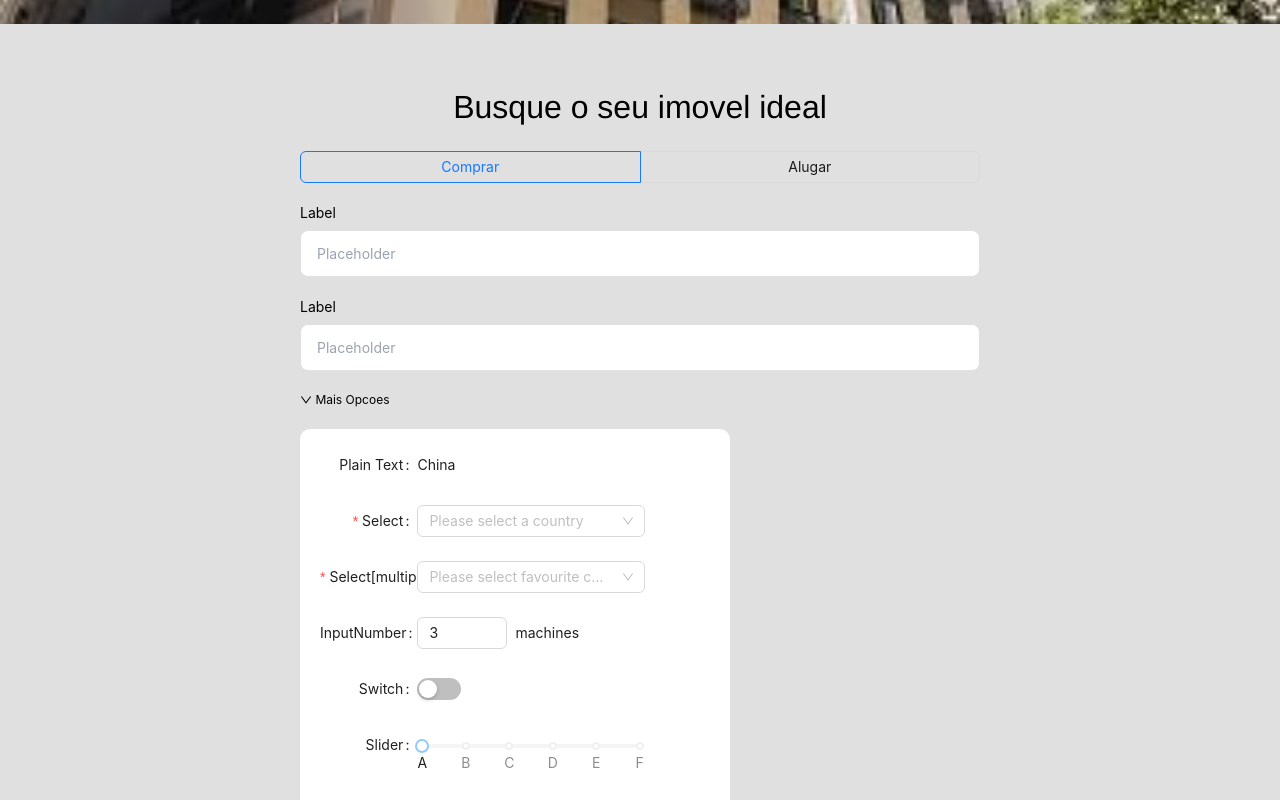
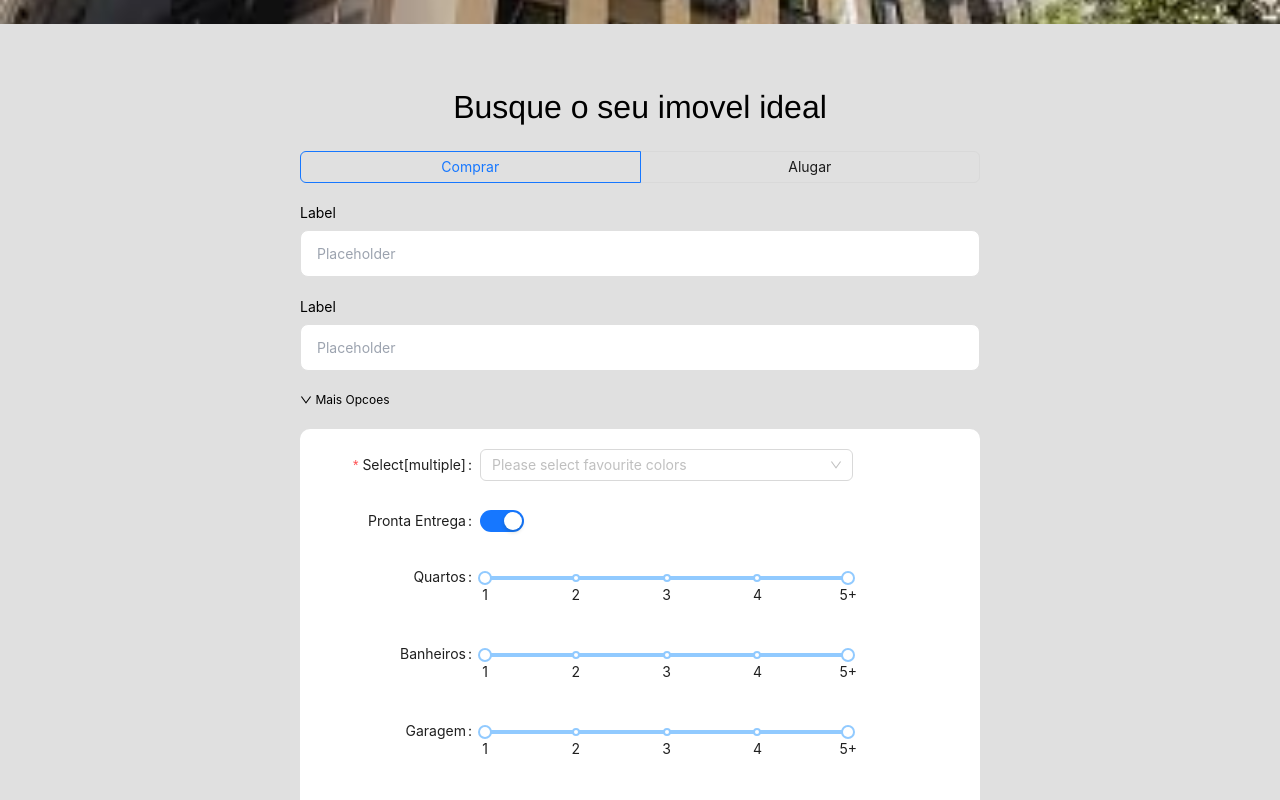
Before and after one commit to SteliosKarvanis/CSI29, a Next.js app in the folder frontend/: page / in a window 1280 px wide. Both pictures are taken after a click on the link "Mais Opcoes". Shown: the part 882-1682 px from the top of the page. Built offline with nearby package versions, Linux system fonts and the light colour scheme.

Commit message:
improving forms

```diff
--- /dev/null
+++ b/frontend/src/components/FormsUtils/index.tsx
@@ -0,0 +1,59 @@
+import { InboxOutlined } from "@ant-design/icons";
+import { Form, Slider, Upload } from "antd";
+
+export interface SliderProps {
+  min: number;
+  max: number;
+  show_dots: boolean;
+}
+const normFile = (e: any) => {
+  console.log("Upload event:", e);
+  if (Array.isArray(e)) {
+    return e;
+  }
+  return e?.fileList;
+};
+
+export const SliderCustom = (props: any): JSX.Element => {
+  const { min, max, show_dots } = props;
+  const customMarks: { [key: number]: string } = {};
+  for (let i = min; i < max; i++) {
+    customMarks[i] = i.toString();
+  }
+  customMarks[max] = max + "+";
+  return (
+    <Slider
+      min={min}
+      max={max}
+      dots={show_dots}
+      range
+      defaultValue={[min, max]}
+      marks={show_dots ? customMarks : {}}
+    />
+  );
+};
+
+export const Dragger = (props: any): JSX.Element => {
+  return (
+    <Form.Item label="Dragger">
+      <Form.Item
+        name="dragger"
+        valuePropName="fileList"
+        getValueFromEvent={normFile}
+        noStyle
+      >
+        <Upload.Dragger name="files" action="/upload.do">
+          <p className="ant-upload-drag-icon">
+            <InboxOutlined />
+          </p>
+          <p className="ant-upload-text">
+            Click or drag file to this area to upload
+          </p>
+          <p className="ant-upload-hint">
+            Support for a single or bulk upload.
+          </p>
+        </Upload.Dragger>
+      </Form.Item>
+    </Form.Item>
+  );
+};
--- a/frontend/src/components/Search/forms.tsx
+++ b/frontend/src/components/Search/forms.tsx
@@ -1,20 +1,5 @@
-import { InboxOutlined } from "@ant-design/icons";
-import {
-  Button,
-  Checkbox,
-  Col,
-  ColorPicker,
-  Form,
-  InputNumber,
-  Radio,
-  Rate,
-  Row,
-  Select,
-  Slider,
-  Space,
-  Switch,
-  Upload,
-} from "antd";
+import { Button, Form, Select, Switch } from "antd";
+import { SliderCustom } from "../FormsUtils";
 
 const { Option } = Select;
 
@@ -36,40 +21,19 @@ const onFinish = (values: any) => {
 };
 
 export const SearchForms = (): JSX.Element => {
-  const [form] = Form.useForm();
   return (
     <Form
       name="validate_other"
       {...formItemLayout}
       onFinish={onFinish}
-      initialValues={{
-        "input-number": 3,
-        "checkbox-group": ["A", "B"],
-        rate: 3.5,
-        "color-picker": null,
-      }}
+      initialValues={{}}
       style={{
-        maxWidth: 600,
+        width: "100%",
         backgroundColor: "white",
         padding: "20px",
         borderRadius: "10px",
       }}
     >
-      <Form.Item label="Plain Text">
-        <span className="ant-form-text">China</span>
-      </Form.Item>
-      <Form.Item
-        name="select"
-        label="Select"
-        hasFeedback
-        rules={[{ required: true, message: "Please select your country!" }]}
-      >
-        <Select placeholder="Please select a country">
-          <Option value="china">China</Option>
-          <Option value="usa">U.S.A</Option>
-        </Select>
-      </Form.Item>
-
       <Form.Item
         name="select-multiple"
         label="Select[multiple]"
@@ -88,128 +52,37 @@ export const SearchForms = (): JSX.Element => {
         </Select>
       </Form.Item>
 
-      <Form.Item label="InputNumber">
-        <Form.Item name="input-number" noStyle>
-          <InputNumber min={1} max={10} />
-        </Form.Item>
-        <span className="ant-form-text" style={{ marginLeft: 8 }}>
-          machines
-        </span>
+      <Form.Item
+        name="pronta_entrega"
+        label="Pronta Entrega"
+        valuePropName="checked"
+      >
+        <Switch defaultChecked />
       </Form.Item>
 
-      <Form.Item name="switch" label="Switch" valuePropName="checked">
-        <Switch />
+      <Form.Item name="quartos" label="Quartos">
+        <SliderCustom min={1} max={5} show_dots />
       </Form.Item>
 
-      <Form.Item name="slider" label="Slider">
-        <Slider
-          marks={{
-            0: "A",
-            20: "B",
-            40: "C",
-            60: "D",
-            80: "E",
-            100: "F",
-          }}
-        />
+      <Form.Item name="banheiros" label="Banheiros">
+        <SliderCustom min={1} max={5} show_dots />
       </Form.Item>
 
-      <Form.Item name="radio-group" label="Radio.Group">
-        <Radio.Group>
-          <Radio value="a">item 1</Radio>
-          <Radio value="b">item 2</Radio>
-          <Radio value="c">item 3</Radio>
-        </Radio.Group>
+      <Form.Item name="garagem" label="Garagem">
+        <SliderCustom min={1} max={5} show_dots />
       </Form.Item>
 
-      <Form.Item
-        name="radio-button"
-        label="Radio.Button"
-        rules={[{ required: true, message: "Please pick an item!" }]}
-      >
-        <Radio.Group>
-          <Radio.Button value="a">item 1</Radio.Button>
-          <Radio.Button value="b">item 2</Radio.Button>
-          <Radio.Button value="c">item 3</Radio.Button>
-        </Radio.Group>
+      <Form.Item name="tamanho" label="Tamaho">
+        <SliderCustom min={1} max={500} />
       </Form.Item>
 
-      <Form.Item name="checkbox-group" label="Checkbox.Group">
-        <Checkbox.Group>
-          <Row>
-            <Col span={8}>
-              <Checkbox value="A" style={{ lineHeight: "32px" }}>
-                A
-              </Checkbox>
-            </Col>
-            <Col span={8}>
-              <Checkbox value="B" style={{ lineHeight: "32px" }} disabled>
-                B
-              </Checkbox>
-            </Col>
-            <Col span={8}>
-              <Checkbox value="C" style={{ lineHeight: "32px" }}>
-                C
-              </Checkbox>
-            </Col>
-            <Col span={8}>
-              <Checkbox value="D" style={{ lineHeight: "32px" }}>
-                D
-              </Checkbox>
-            </Col>
-            <Col span={8}>
-              <Checkbox value="E" style={{ lineHeight: "32px" }}>
-                E
-              </Checkbox>
-            </Col>
-            <Col span={8}>
-              <Checkbox value="F" style={{ lineHeight: "32px" }}>
-                F
-              </Checkbox>
-            </Col>
-          </Row>
-        </Checkbox.Group>
-      </Form.Item>
-
-      <Form.Item name="rate" label="Rate">
-        <Rate />
-      </Form.Item>
-
-      <Form.Item label="Dragger">
-        <Form.Item
-          name="dragger"
-          valuePropName="fileList"
-          getValueFromEvent={normFile}
-          noStyle
-        >
-          <Upload.Dragger name="files" action="/upload.do">
-            <p className="ant-upload-drag-icon">
-              <InboxOutlined />
-            </p>
-            <p className="ant-upload-text">
-              Click or drag file to this area to upload
-            </p>
-            <p className="ant-upload-hint">
-              Support for a single or bulk upload.
-            </p>
-          </Upload.Dragger>
-        </Form.Item>
-      </Form.Item>
-      <Form.Item
-        name="color-picker"
-        label="ColorPicker"
-        rules={[{ required: true, message: "color is required!" }]}
-      >
-        <ColorPicker />
+      <Form.Item name="valor" label="Valor">
+        <SliderCustom min={1000} max={1e6} />
       </Form.Item>
 
       <Form.Item wrapperCol={{ span: 12, offset: 6 }}>
-        <Space>
-          <Button type="primary" htmlType="submit">
-            Submit
-          </Button>
-          <Button htmlType="reset">reset</Button>
-        </Space>
+        <Button htmlType="submit">Submit</Button>
+        <Button htmlType="reset">reset</Button>
       </Form.Item>
     </Form>
   );
```
